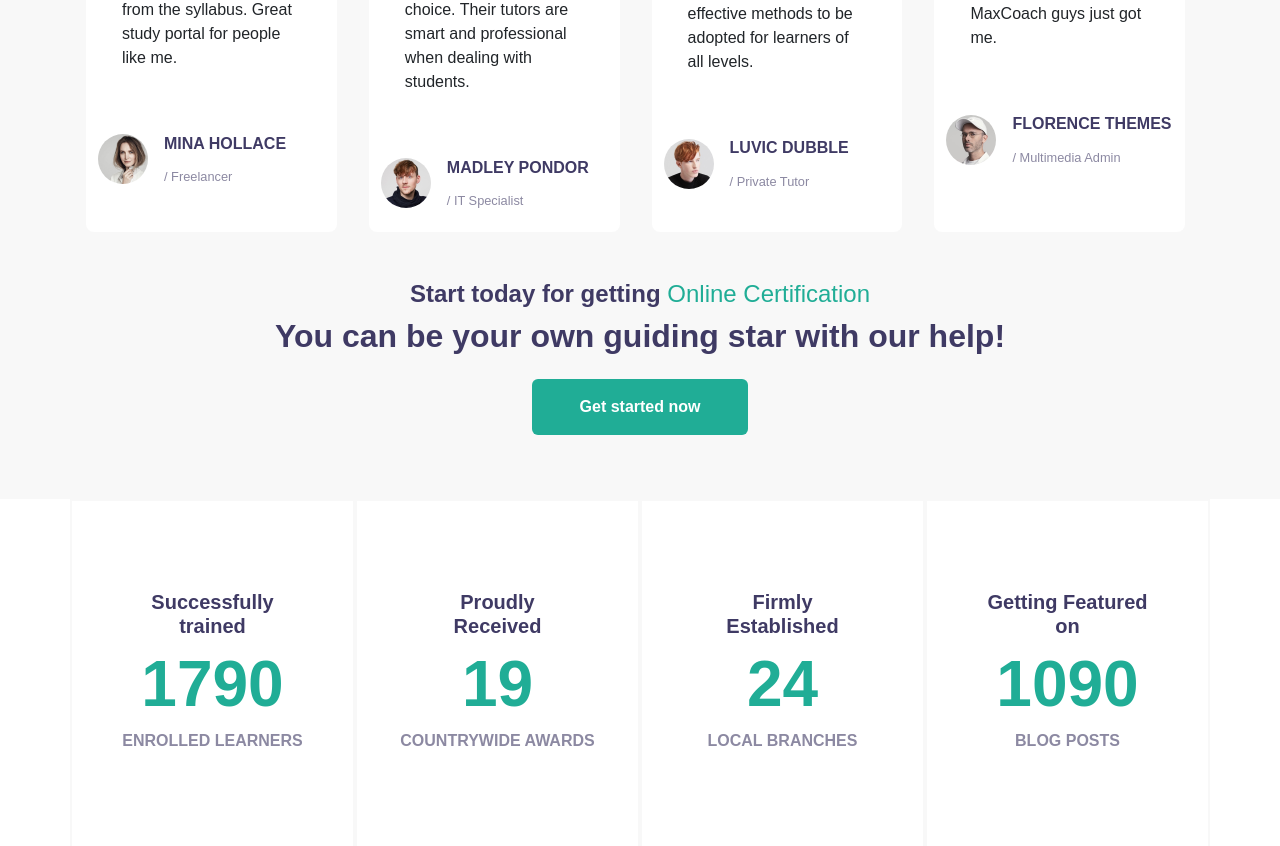
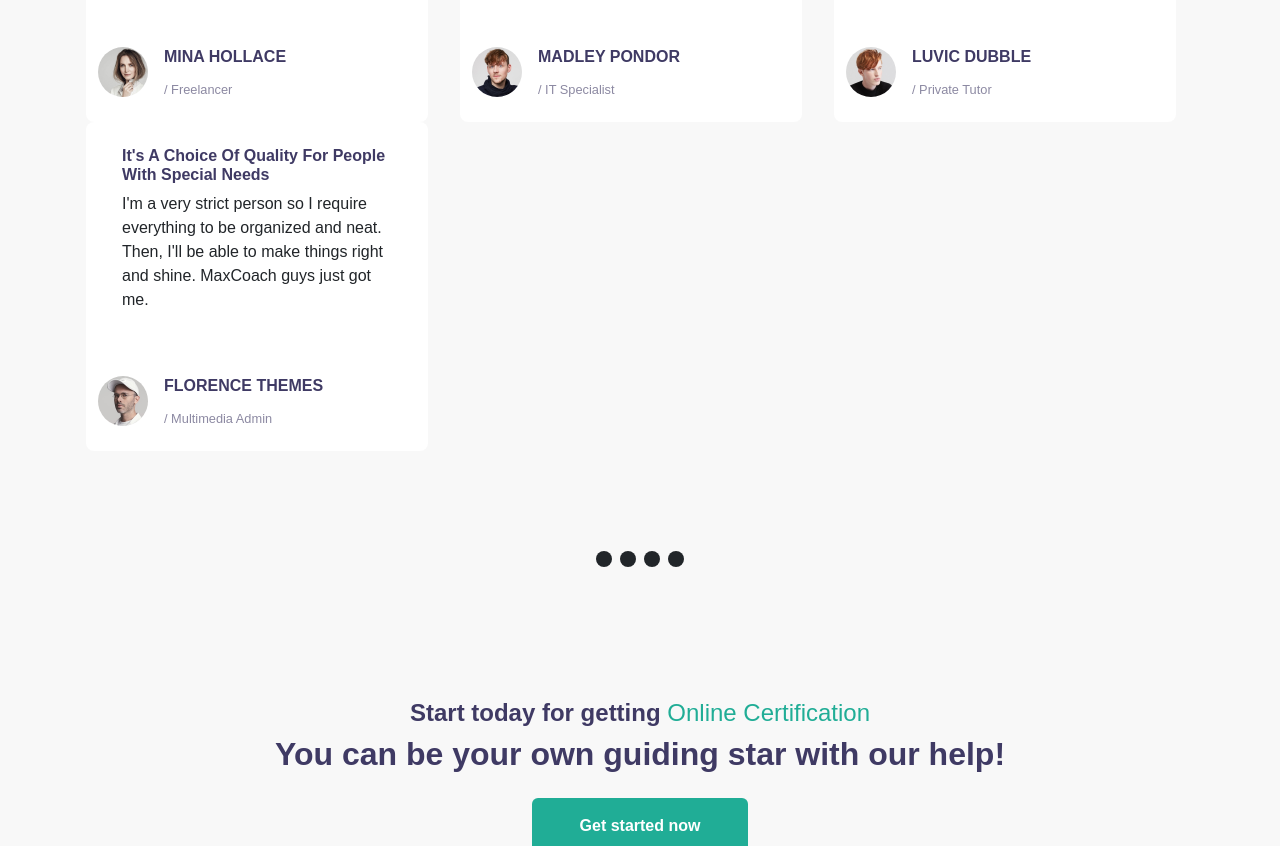
Before and after one commit to marcocareddu/proj-html-vuejs, a Vue app: page / in a window 1280 px wide. Shown: the part 3403-4249 px from the top of the page. Built offline with nearby package versions, Linux system fonts and the light colour scheme.

Commit message:
ADDED dots icon, start carousel logic

```diff
--- a/src/components/carousel/CarouselCard.vue
+++ b/src/components/carousel/CarouselCard.vue
@@ -26,7 +26,7 @@ export default {
 @use '../../assets/scss/partials/_vars.scss' as *;
 
 .customCol {
-    flex-basis: 22%;
+    flex-basis: 30%;
 }
 
 h4 {
--- a/src/components/carousel/CarouselSection.vue
+++ b/src/components/carousel/CarouselSection.vue
@@ -1,4 +1,6 @@
 <script>
+import { faFontAwesome } from '@fortawesome/free-solid-svg-icons';
+
 import CarouselCard from './CarouselCard.vue';
 import BaseButton from '../BaseButton.vue';
 
@@ -11,6 +13,7 @@ export default {
     data() {
         return {
             carouselData,
+            activeIndex: 0,
         }
     }
 }
@@ -30,6 +33,10 @@ export default {
 
                 <!-- Carousel Card Inject -->
                 <CarouselCard v-for="card in carouselData" :key="card.name" :carouselData="card" />
+            </div>
+            <div class="dots text-center pt-3">
+                <font-awesome-icon v-for="(item, i) in carouselData" :icon="['fas', 'circle']" class="dot px-1"
+                    @click="activeIndex = i" />
             </div>
         </div>
 
@@ -67,4 +74,28 @@ h4,
 h2 {
     color: $tertiaryColor;
 }
+
+.dots {
+    display: flex;
+    justify-content: center;
+    align-items: center;
+    height: 200px;
+}
+
+.dot:hover {
+    font-size: 1.3rem;
+}
+
+.active {
+    display: block;
+    opacity: 1;
+}
+
+.inactive {
+    display: none;
+}
+
+.ready {
+    opacity: 0.5;
+}
 </style>
--- a/src/main.js
+++ b/src/main.js
@@ -12,7 +12,7 @@ import App from './App.vue'
 // Import Font Awsome
 import { library } from '@fortawesome/fontawesome-svg-core';
 import { FontAwesomeIcon } from '@fortawesome/vue-fontawesome';
-import { faMagnifyingGlass, faChevronDown, faArrowRight, faEye, faDownload } from '@fortawesome/free-solid-svg-icons';
+import { faMagnifyingGlass, faChevronDown, faArrowRight, faEye, faDownload, faCircle } from '@fortawesome/free-solid-svg-icons';
 import { faCircleUser, faUser, faFileLines, faCalendar } from '@fortawesome/free-regular-svg-icons';
 import { faSquareFacebook, faTwitter, faInstagram, faLinkedin } from '@fortawesome/free-brands-svg-icons';
 
@@ -29,7 +29,8 @@ library.add(
     faTwitter,
     faInstagram,
     faLinkedin,
-    faDownload
+    faDownload,
+    faCircle
 );
 
 createApp(App)
```
